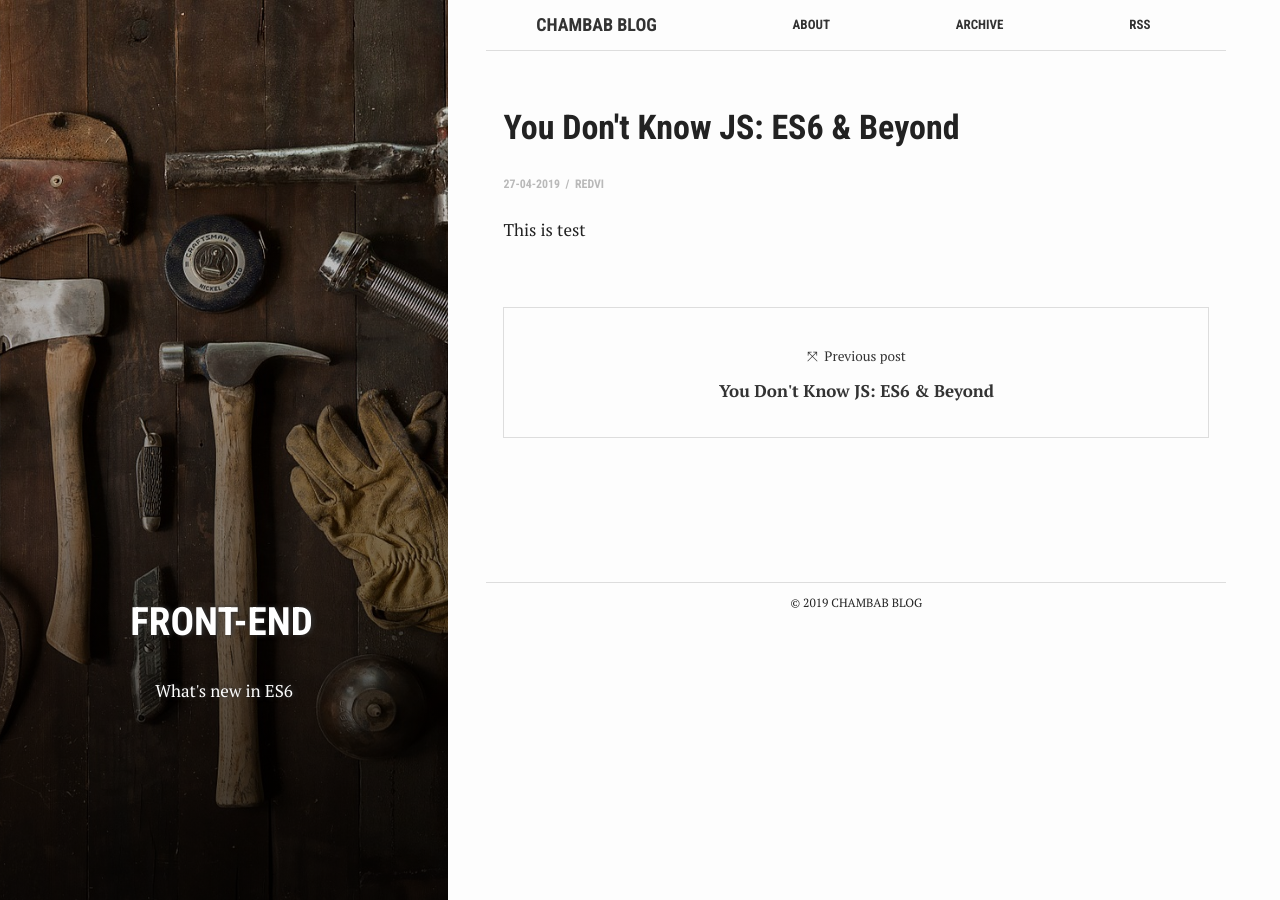
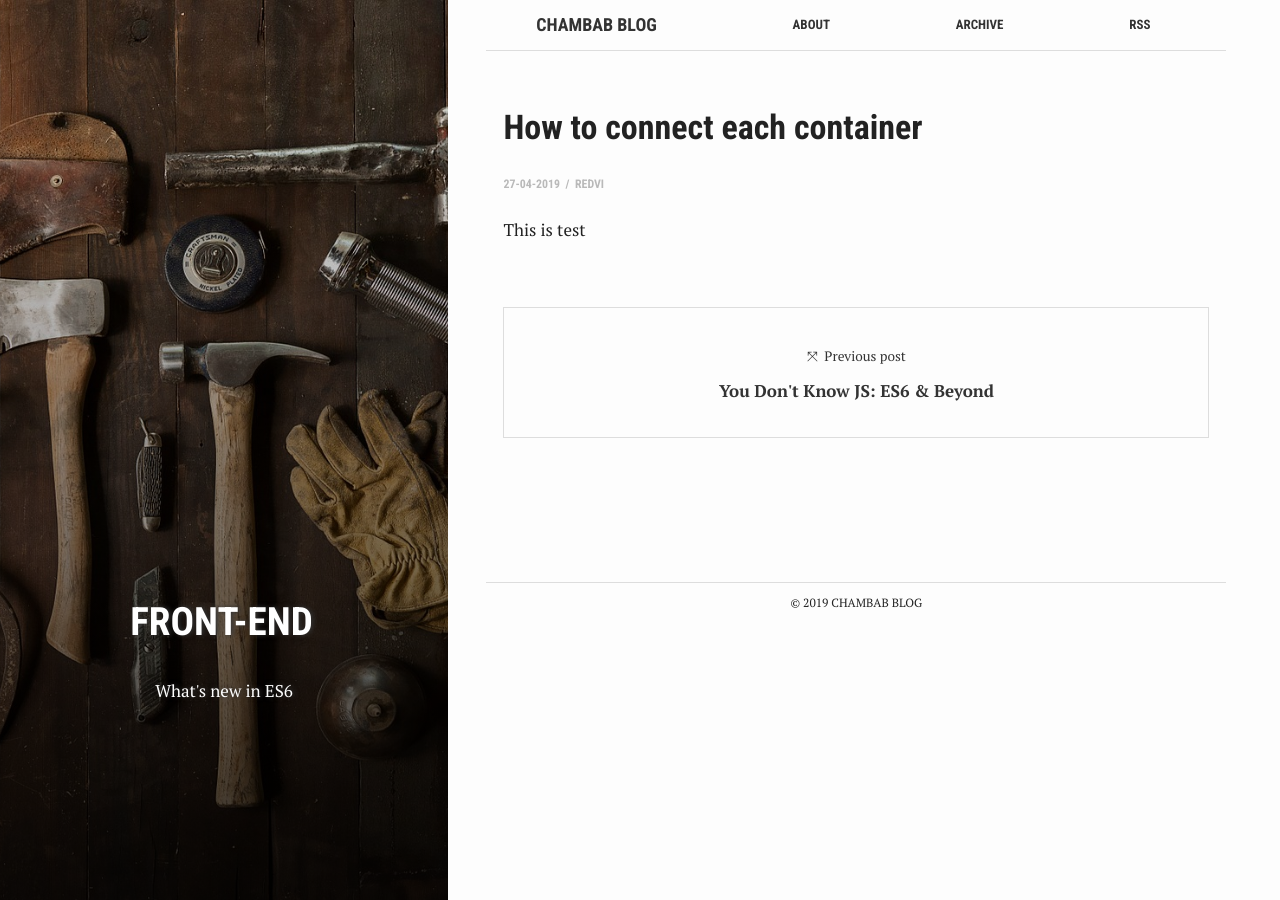
Before and after one commit to chambab/chambab.github.io, a Jekyll site: the page built from _posts/2019-04-28-kubernetes-network.md, in a window 1280 px wide. Built offline with Jekyll 4.4.1, drawn with Linux system fonts in a browser that asks for light colours.

Commit message:
new post

```diff
--- a/_posts/2019-04-28-kubernetes-network.md
+++ b/_posts/2019-04-28-kubernetes-network.md
@@ -1,7 +1,7 @@
 ---
 bg: "tools.jpg"
 layout: post
-title:  "You Don't Know JS: ES6 & Beyond"
+title:  "How to connect each container"
 crawlertitle: "About ES6"
 summary: "What's new in ES6"
 date:   2019-04-28 01:00:47 +0700
```
